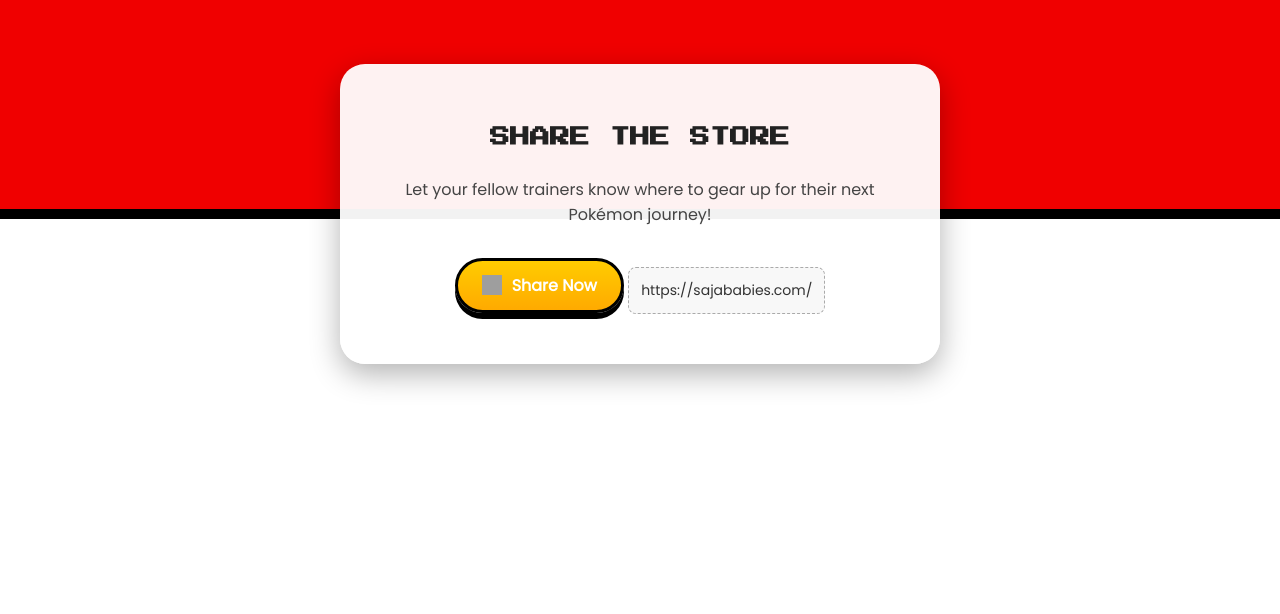
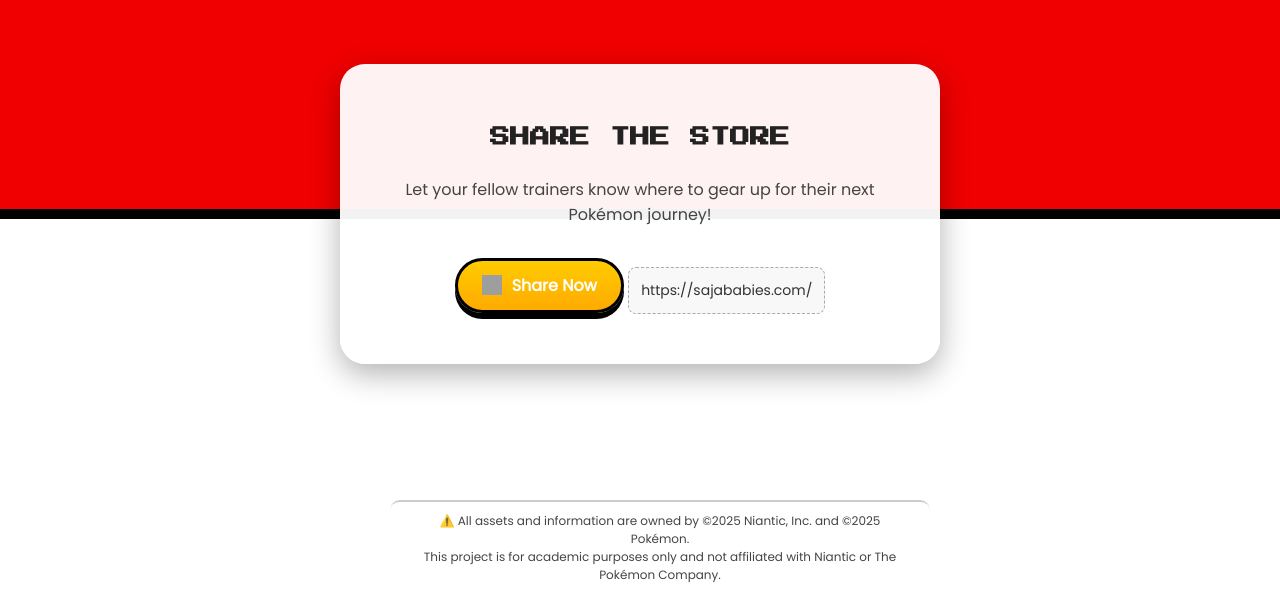
Before and after one commit to AlexNikowl/AlexNikowl.github.io, a plain HTML site: page project 2/share.html in a window 1280 px wide. Shown: the part 186-800 px from the top of the page. Drawn offline with Linux system fonts and the light colour scheme; grey boxes are pictures that could not be loaded.

Commit message:
Update share.html

```diff
--- a/project 2/share.html
+++ b/project 2/share.html
@@ -3,6 +3,7 @@
 <head>
   <meta charset="UTF-8">
   <title>Share This Store | Saja Babies</title>
+  <meta name="viewport" content="width=device-width, initial-scale=1.0">
   <link href="https://fonts.googleapis.com/css2?family=Press+Start+2P&family=Poppins&display=swap" rel="stylesheet">
   <style>
     body {
@@ -92,6 +93,25 @@
       width: 20px;
       height: 20px;
     }
+
+      .disclaimer {
+  margin-top: 40px;
+  text-align: center;
+  font-size: 12px;
+  color: #444;
+  background: rgba(255, 255, 255, 0.85);
+  padding: 10px 20px;
+  border-top: 2px solid #ccc;
+  border-radius: 10px;
+  max-width: 500px;
+  width: 90%;
+  margin-left: auto;
+  margin-right: auto;
+  position: absolute;
+  bottom: 20px;
+}
+
+
   </style>
 </head>
 <body>
@@ -103,6 +123,12 @@
       Share Now
     </a>
     <div class="store-link">https://sajababies.com/</div>
+    <div class="disclaimer">
+  ⚠️ All assets and information are owned by ©2025 Niantic, Inc. and ©2025 Pokémon.<br>
+  This project is for academic purposes only and not affiliated with Niantic or The Pokémon Company.
+</div>
+
   </div>
+
 </body>
 </html>
```
